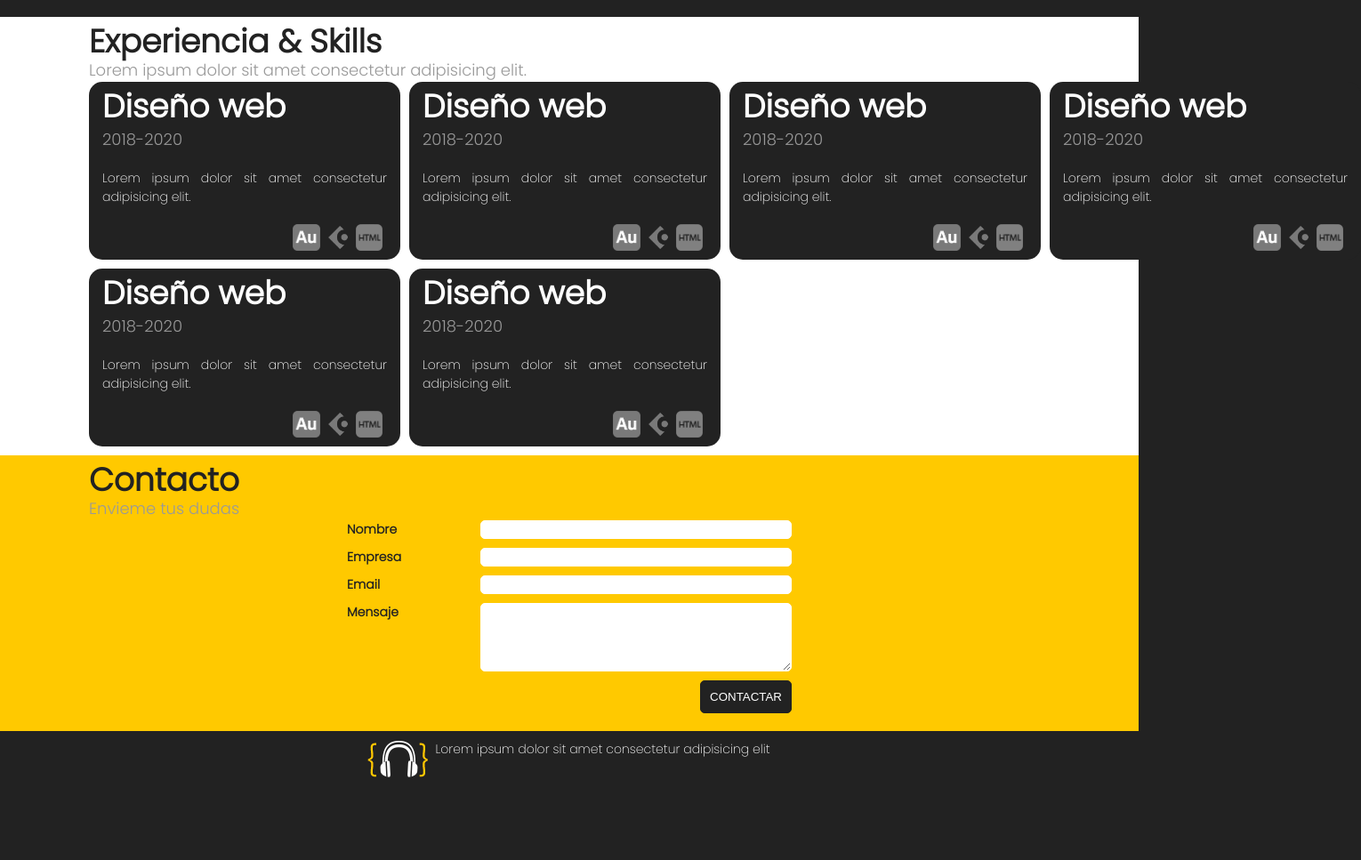
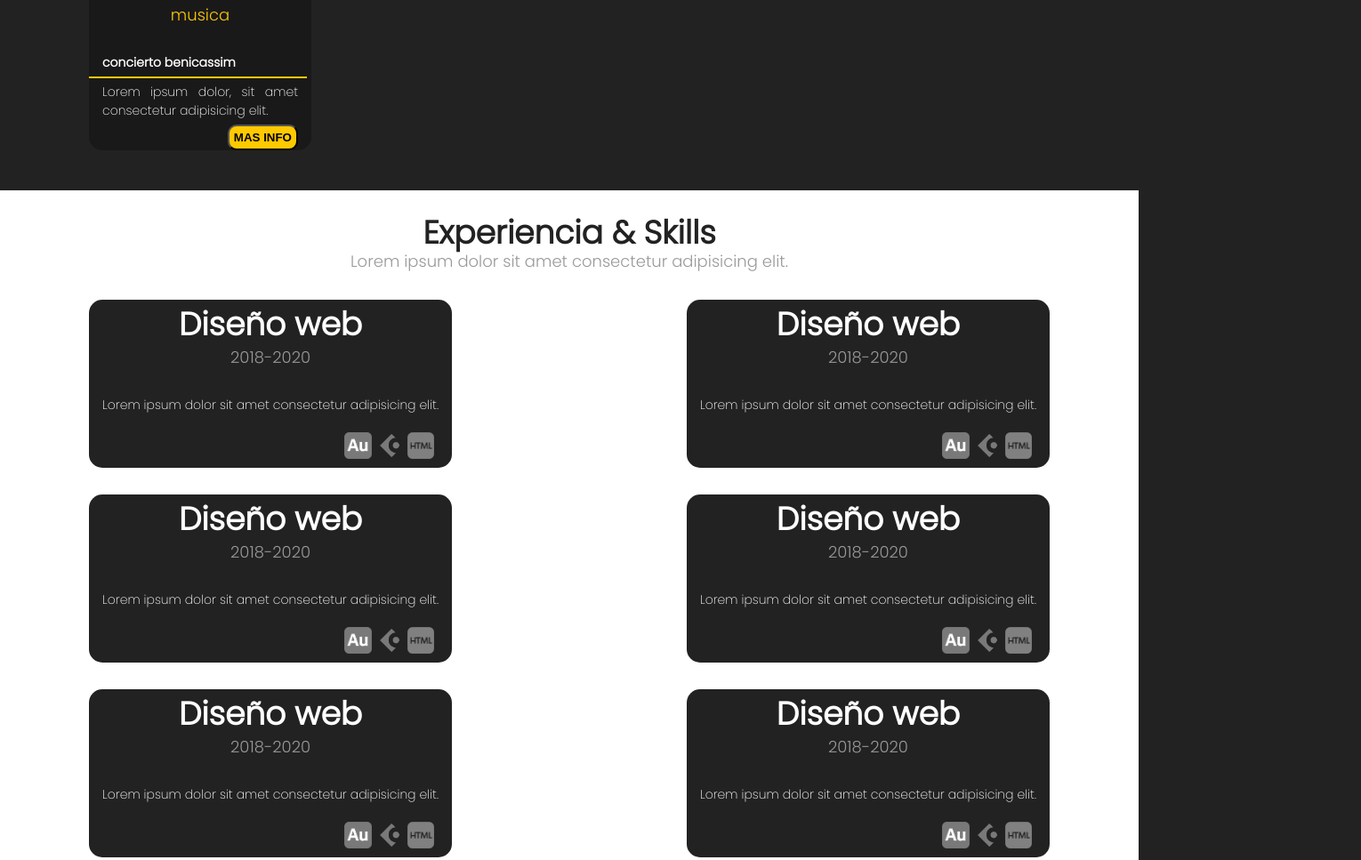
Before and after one commit to TonyColores/TonyColores.github.io, a plain HTML site: page index.html in a window 1280 px wide. Shown: the part 1358-2325 px from the top of the page at 89% size, 1530 px wide, since content can reach past the window. Before the commit the page ends 2257 px from the top, so only its background shows below. Drawn offline with Linux system fonts and the light colour scheme; a web font is replaced by a local one.

Commit message:
Add files via upload

```diff
--- a/css/estilos.css
+++ b/css/estilos.css
@@ -30,10 +30,11 @@ nav ul{
     display: inline-block;
 }
 nav ul li{
-    padding-top: 12px;;
+    padding-top: 12px;
+    text-transform: uppercase;
 }
 section{
-    padding: 10px 100px 10px 100px;
+    padding: 30px 100px 30px 100px;
 }
 p{
     text-align: justify;
@@ -103,11 +104,18 @@ footer ul li{
     background-repeat: no-repeat;
     background-size: cover;
     min-height: 280px;
-    padding-top: 75px;
+    padding-top: 95px;
 }
 #experiencia{
     background-color: white;
     color: #222;
+}
+#experiencia h2,#portfolio h2{
+    text-align: center;
+}
+#experiencia h3,#portfolio h3{
+    text-align: center;
+    margin-bottom: 30px;
 }
 #portfolio{
     border-top: 1px solid #ffc900;
@@ -119,6 +127,11 @@ footer ul li{
     padding-right: 15px;
     margin-top: 5px;
     padding: 5px;
+}
+#contactar{
+    background-image: url("../imagenes/fondo_contactar.png");
+    background-repeat: no-repeat;
+    background-position: right;
 }
 /*Grid sobremi*/
 #sobremi{
@@ -157,7 +170,7 @@ footer ul li{
     background-color: #191919;
     border-radius: 15px;
 }
-.card img, .card video, .card iframe{
+.card img,.card video,.card iframe{
     border-radius: 15px 15px 0 0;
 }
 .card h3{
@@ -189,6 +202,18 @@ footer ul li{
     justify-content: space-between;
     align-content: space-around;
 }
+@media (min-width: 400px){
+    .gridexp{
+        display: flex;
+        flex-direction: row;
+        flex-wrap: wrap;
+        justify-content: space-between;
+        gap: 30px 30px;
+        margin-bottom: 15px;
+        margin-top: 15px;
+    }
+}
+
 .cardexp{
     background-color: #222;
     border-radius: 15px;
```
